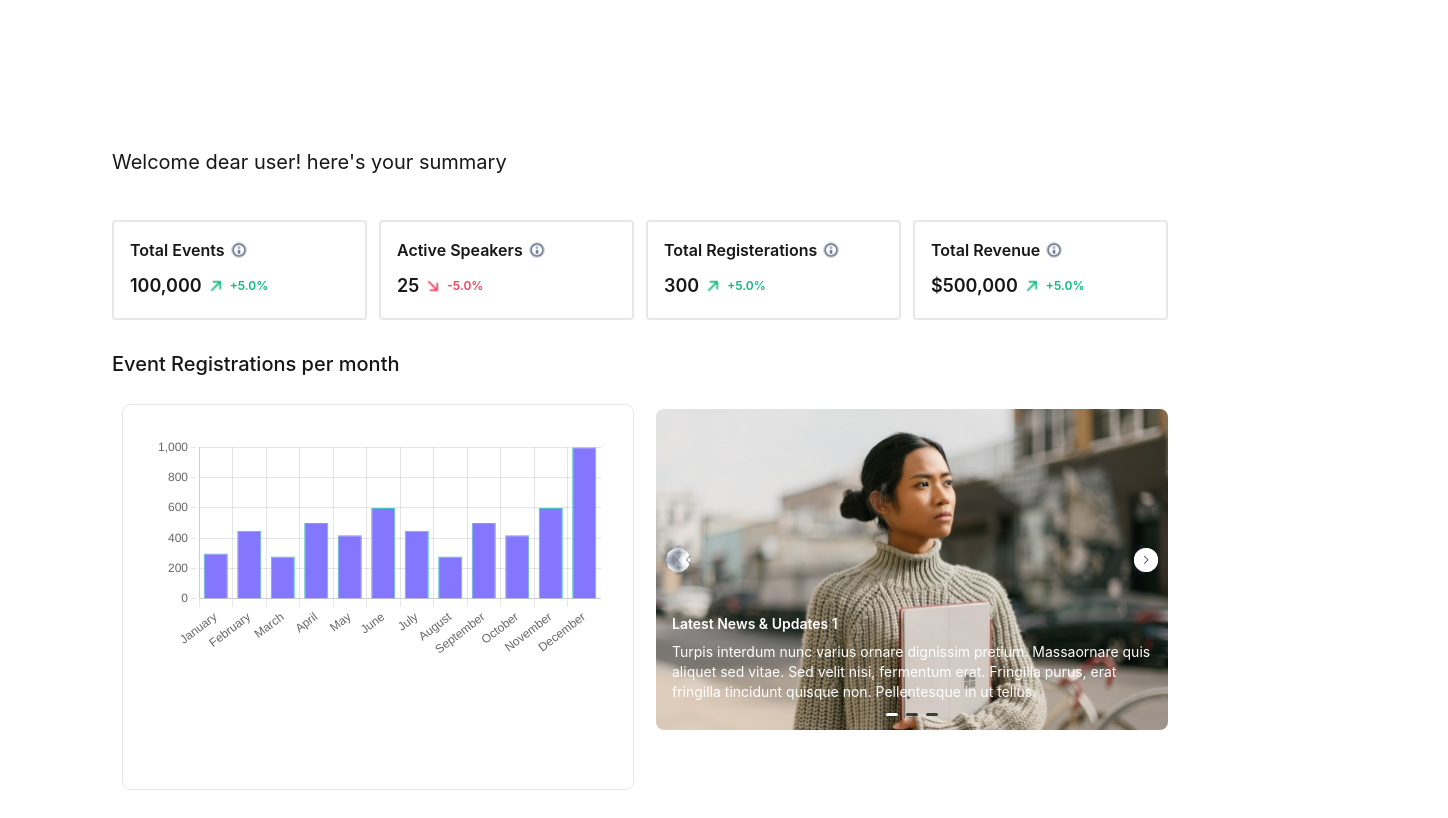
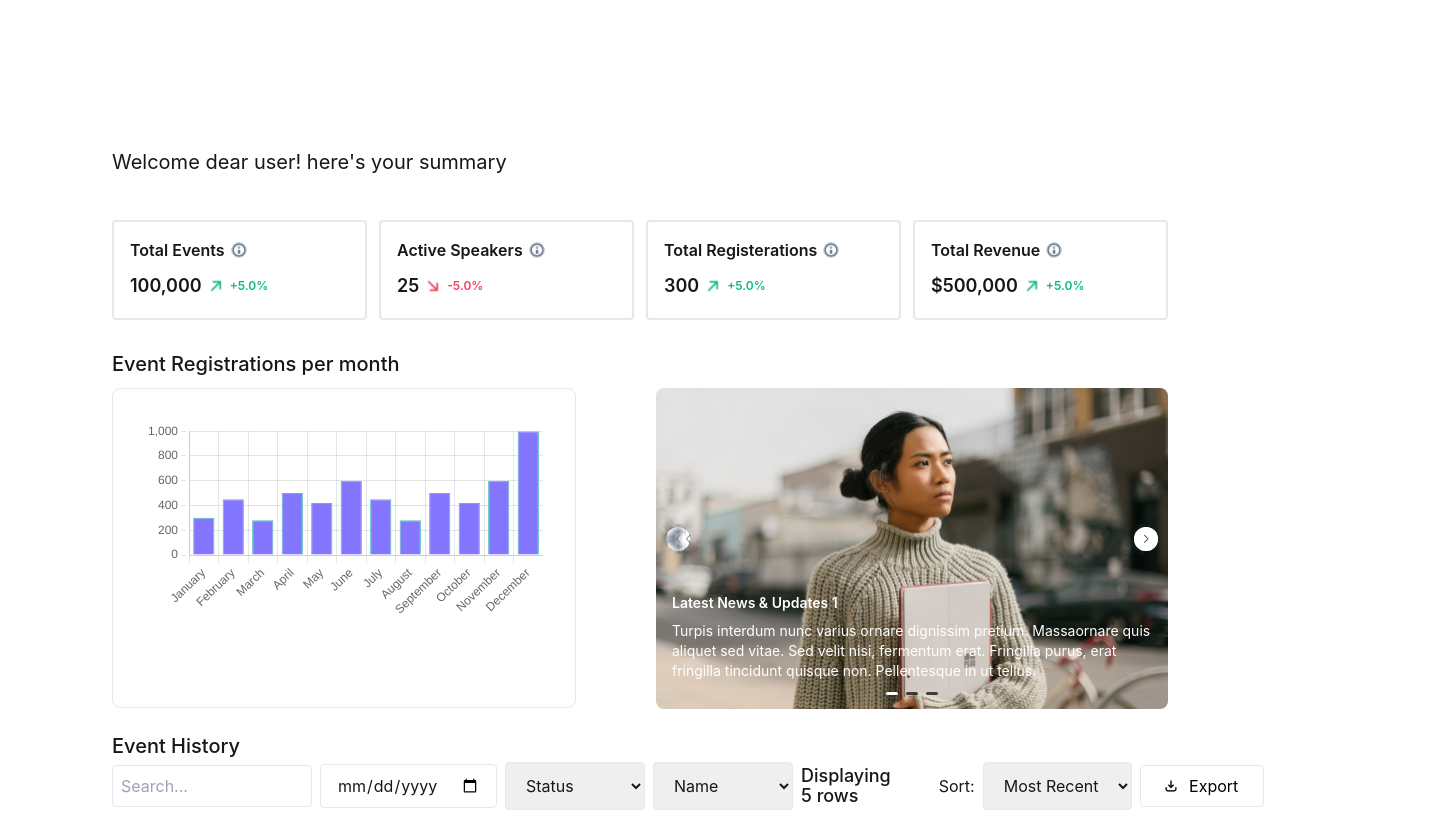
Before and after one commit to Remi-dee/map, a Next.js app: page / in a window 1280 px wide. Shown: the top 818 px of the page, 1448 px wide, since content can reach past the window. Built offline with nearby package versions, Linux system fonts and the light colour scheme.

Commit message:
Sunday, October 20, 2024 at 1:19 PM West Africa Standard Time

```diff
--- a/app/Components/BarChart.js
+++ b/app/Components/BarChart.js
@@ -95,8 +95,8 @@ const BarChart = () => {
   };
 
   return (
-    <div className="w-full max-w-full lg:max-w-lg mx-auto mt-4 p-[10px]  lg:p-8 border border-gray-200 rounded-lg bg-white ">
-      <div className=" lg:h-[320px]">
+    <div className="w-full max-w-full lg:max-w-lg mx-auto mt-4 lg:mt-0 p-[10px]  lg:p-8 border border-gray-200 rounded-lg bg-white ">
+      <div className=" ">
         {" "}
         {/* Container for height control */}
         <Bar data={data} options={options} />
--- a/app/Components/EventHistory.js
+++ b/app/Components/EventHistory.js
@@ -148,7 +148,7 @@ const EventHistory = () => {
         Event History
       </h1>
 
-      <div className="flex lg:gap-[85px] mb-4 lg:flex-row flex-col  lg:justify-between items-center w-full">
+      <div className="flex lg:gap-[48px] mb-4 lg:flex-row flex-col lg:items-center  lg:justify-between items-center w-full">
         {/* Filters and Sorting */}
         <div className="flex lg:gap-[8px]  lg:flex-row flex-col gap-2 lg:items-center w-full">
           <input
@@ -185,13 +185,13 @@ const EventHistory = () => {
 
           <span>
             {" "}
-            <h1 className="text-[18px] mb-[10px] lg:mb-0 font-medium leading-5 w-[150px]   ">
+            <h1 className="text-[18px] mb-[10px] lg:mb-0 font-medium leading-5    ">
               Displaying {rowsPerPage} rows
             </h1>
           </span>
         </div>
-        <div className="flex items-center flex-col lg:flex-row gap-2 w-full lg:justify-end ">
-          <div className="flex justify-between items-center gap-2 mb-4 w-full lg:w-[240px] ">
+        <div className="flex items-center flex-col lg:flex-row gap-2 w-full  ">
+          <div className="flex justify-between items-center gap-2 mb-4 lg:mb-0 w-full lg:w-[240px] ">
             <span>Sort: </span>
             <select
               className="px-4 py-3 border border-[#E2E8F0] rounded"
@@ -203,7 +203,7 @@ const EventHistory = () => {
             </select>
           </div>
           {/* Download CSV Button */}
-          <div className="flex justify-between mb-4  w-full ">
+          <div className="flex justify-between mb-4 lg:mb-0  w-full ">
             <button
               className="flex lg:hidden text-center justify-center  lg:w-[100px] items-center gap-3 px-4 py-2 border border-[#E2E8F0] text-black rounded hover:bg-gray-400"
               onClick={downloadCSV}
@@ -217,7 +217,7 @@ const EventHistory = () => {
               />
             </button>
             <button
-              className="flex text-center justify-center w-[115px] lg:w-[164px]  items-center gap-3 py-2 border border-[#E2E8F0] text-black rounded hover:bg-gray-400"
+              className="flex text-center justify-center w-[115px] lg:w-[124px]  items-center gap-3 py-2 border border-[#E2E8F0] text-black rounded hover:bg-gray-400"
               onClick={downloadCSV}
             >
               <Image
--- a/app/Components/carousel/Carousel.js
+++ b/app/Components/carousel/Carousel.js
@@ -36,7 +36,7 @@ const slidesData = [
 
 const Carousel = () => {
   return (
-    <div className="w-full max-w-md lg:max-w-lg mx-auto mt-[21px] ">
+    <div className="w-full max-w-md lg:max-w-lg mx-auto mt-[21px] lg:mt-0 lg:h-[320px]">
       {" "}
       {/* Full width on mobile, limited on larger screens */}
       <Swiper
--- a/app/page.js
+++ b/app/page.js
@@ -13,7 +13,7 @@ export default function Home() {
           <h1 className="text-xl font-medium leading-5 text-left mb-[12px]  lg:mb-[14px]">
             Event Registrations per month
           </h1>
-          <div className="flex-col  flex lg:flex-row lg:space-x-[12px]">
+          <div className="flex-col  flex lg:flex-row lg:justify-between w-full lg:gap-20">
             <BarChart />
             <Carousel />
           </div>
```
